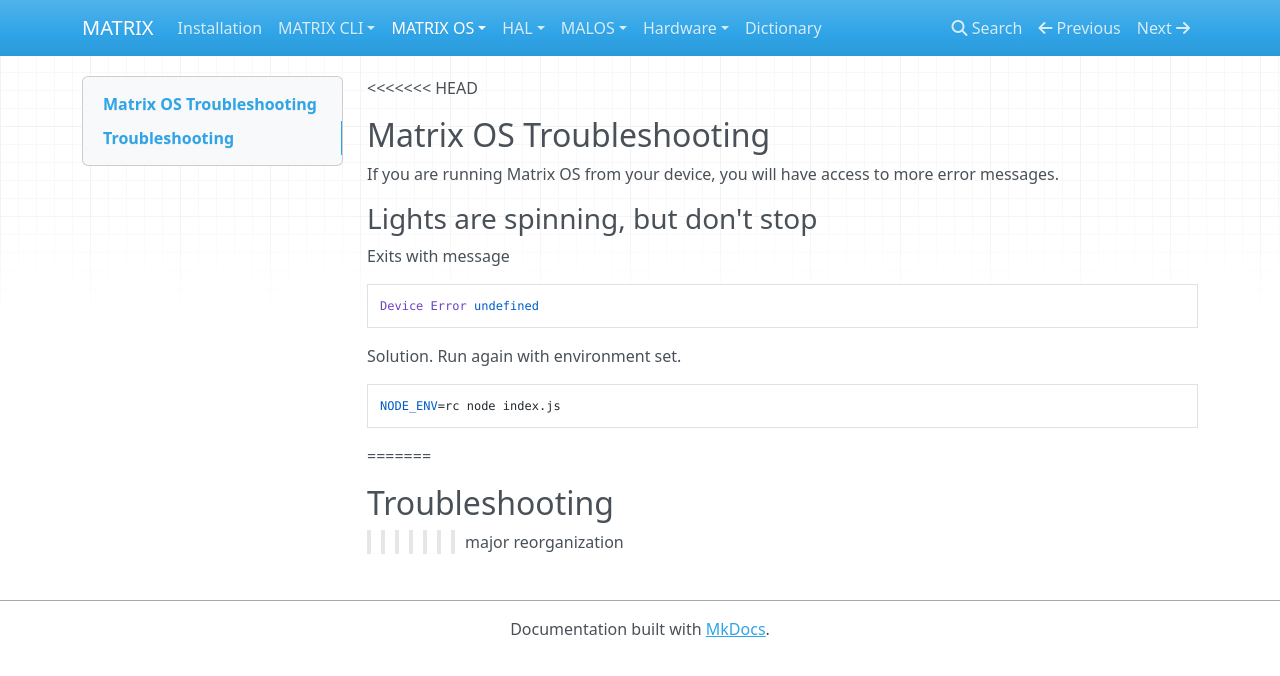
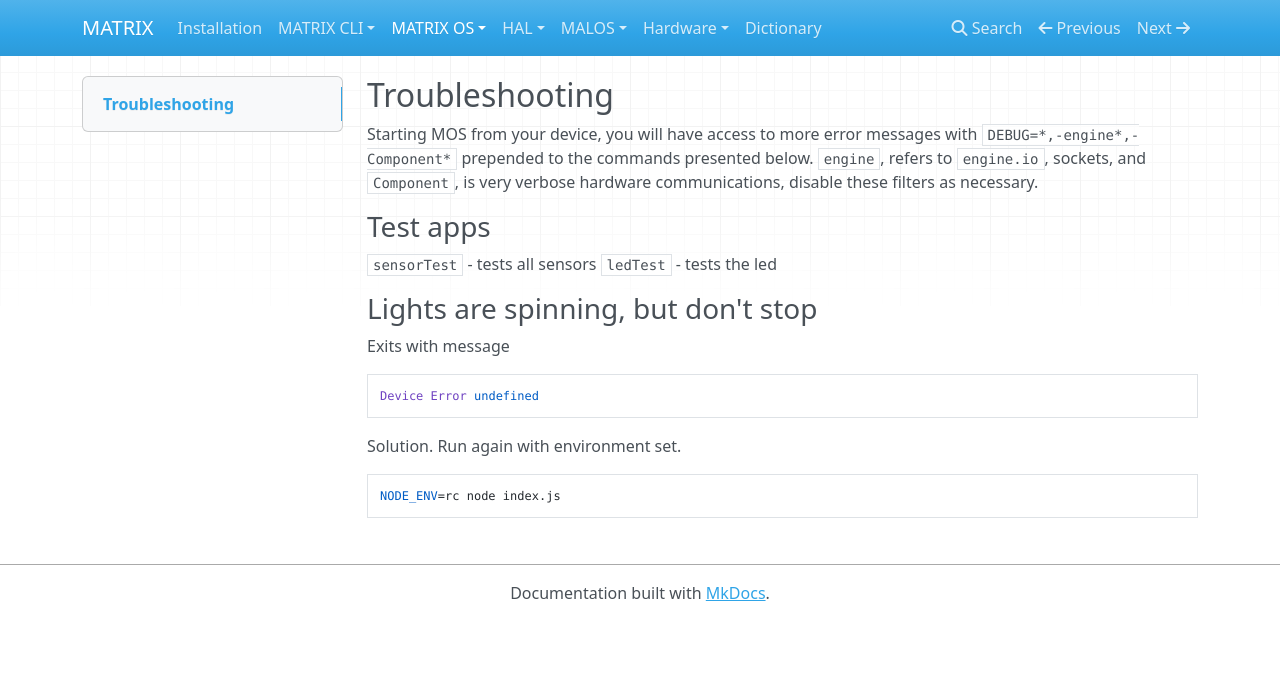
Before and after one commit to matrix-io/matrix-documentation, an MkDocs documentation site: the page built from docs/intro/matrix-troubleshooting.md, in a window 1280 px wide. Shown: the top 676 px of the page. Built offline with MkDocs 1.6.1, drawn with Linux system fonts in a browser that asks for light colours; nearby versions of some CDN libraries; old or Windows-style settings are respelled for this version of MkDocs.

Commit message:
Updates for matrix and sensors

````diff
--- a/docs/intro/matrix-troubleshooting.md
+++ b/docs/intro/matrix-troubleshooting.md
@@ -1,7 +1,11 @@
-<<<<<<< HEAD
-## Matrix OS Troubleshooting
+## Troubleshooting
 
-If you are running Matrix OS from your device, you will have access to more error messages.
+Starting MOS from your device, you will have access to more error messages with `DEBUG=*,-engine*,-Component*` prepended to the commands presented below. `engine`, refers to `engine.io`, sockets, and `Component`, is very verbose hardware communications, disable these filters as necessary.
+
+### Test apps
+
+`sensorTest` - tests all sensors
+`ledTest` - tests the led
 
 ### Lights are spinning, but don't stop
 
@@ -13,6 +17,3 @@
 ```
 NODE_ENV=rc node index.js
 ```
-=======
-## Troubleshooting
->>>>>>> major reorganization
````
Also changed, not shown: docs/API/sensors.md (+15 -0 lines).
